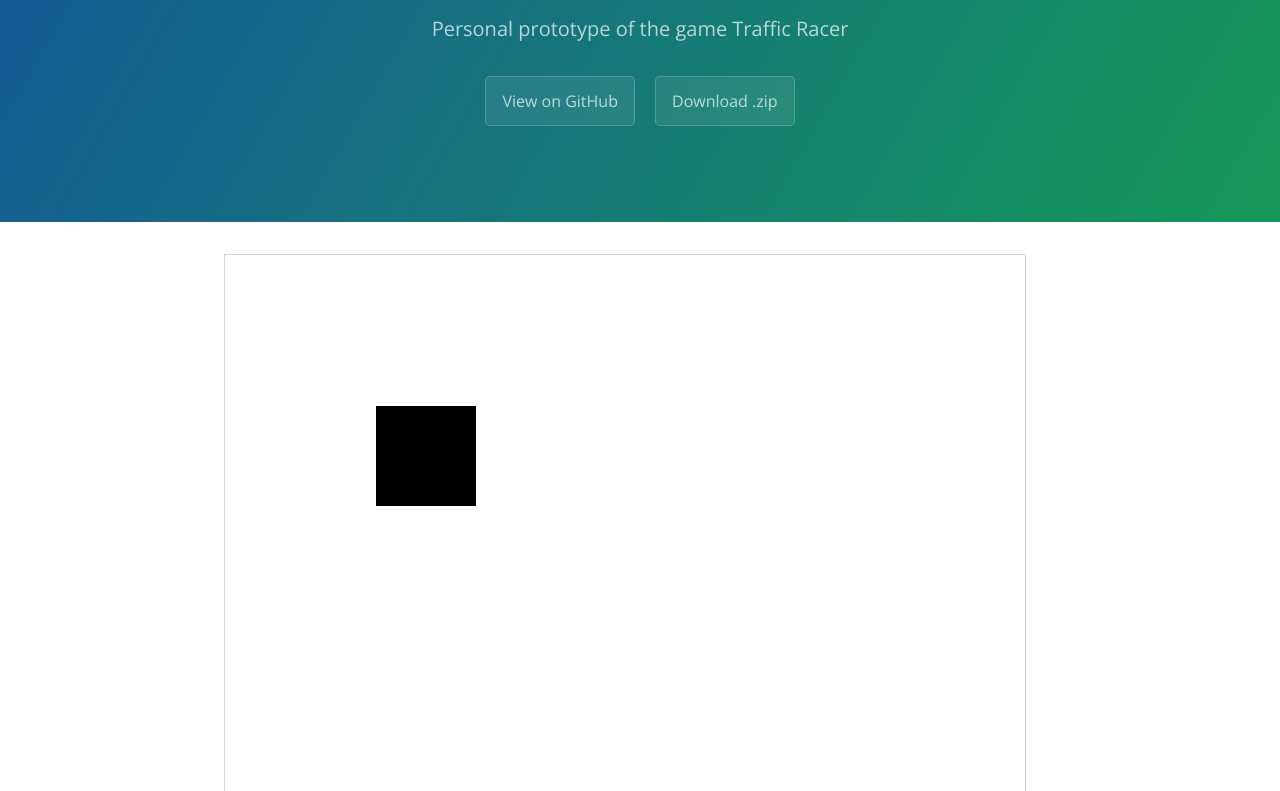
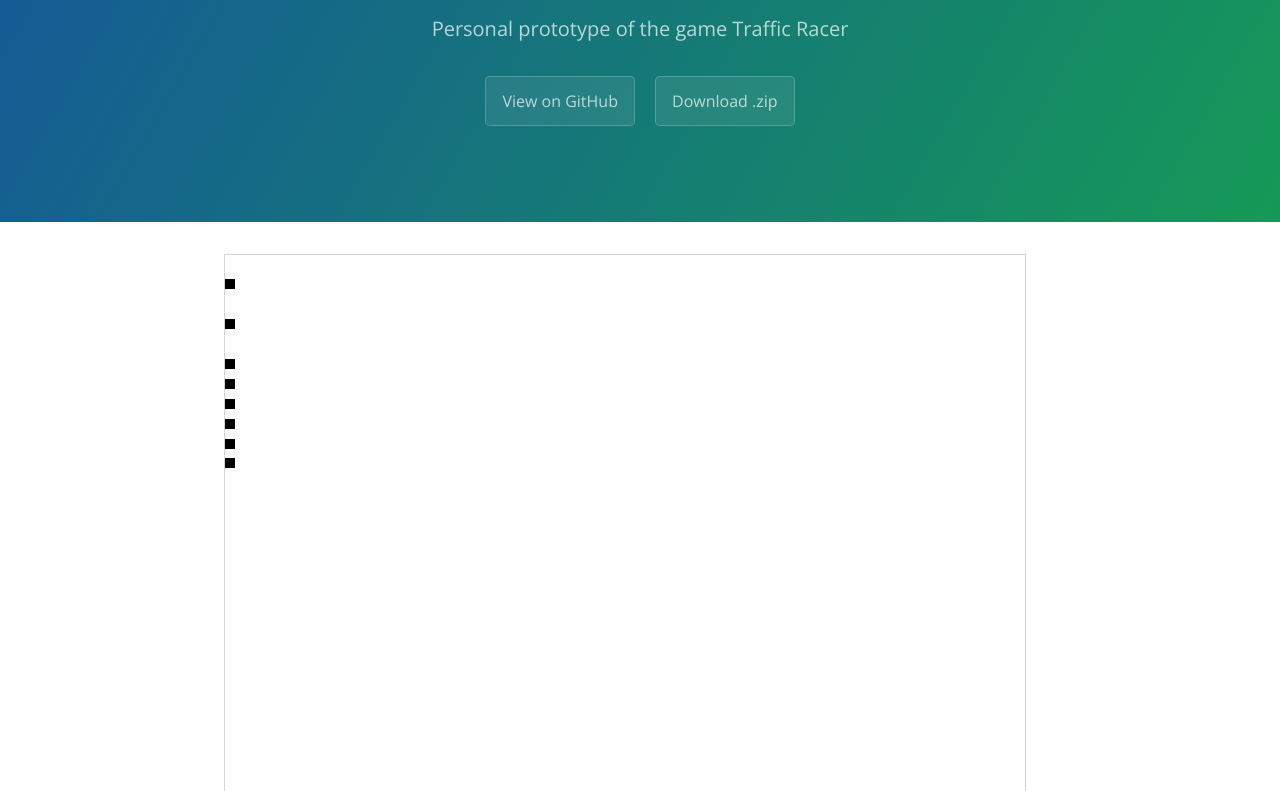
Before and after one commit to brenovieira/TrafficRacer, a plain HTML site: page index.html in a window 1280 px wide. Shown: the part 161-952 px from the top of the page. Drawn offline with nearby package versions, Linux system fonts and the light colour scheme.

Commit message:
Add basic logic to add entities (cars) and player car

```diff
--- /dev/null
+++ b/entity.js
@@ -0,0 +1,65 @@
+(function () {
+  'use strict';
+
+  function Entity(x, y, width, height, color) {
+    this.index = Entity.instances++;
+    this.x = x;
+    this.y = y;
+    this.width = width;
+    this.height = height;
+    this.color = color;
+  }
+
+  Entity.prototype.move = function (canvasWidth, canvasHeight) {
+    this.x += this.speedX;
+    this.y += this.speedY;
+  };
+
+  Entity.prototype.draw = function (ctx) {
+    ctx.fillStyle = this.color;
+    ctx.fillRect(this.x, this.y, this.width, this.height);
+  };
+
+  Entity.prototype.crashWith = function (other) {
+    if (!(other instanceof Entity))
+      throw Error('Argument must be an Entity');
+
+    var myPosition = this.getPosition();
+    var otherPosition = other.getPosition();
+
+    return (myPosition.bottom > otherPosition.top)
+      && (myPosition.top < otherPosition.bottom)
+      && (myPosition.right > otherPosition.left)
+      && (myPosition.left < otherPosition.right);
+  };
+
+  Entity.prototype.getPosition = function () {
+    return {
+      left: this.x,
+      right: this.x + this.width,
+      top: this.y,
+      bottom: this.y + this.height
+    };
+  };
+
+  Entity.prototype.crashAction = function () {
+    this.emitEvent('stop');
+  };
+
+  Entity.prototype.emitEvent = function (eventName, details) {
+    var event = new Event(eventName, details);
+    document.dispatchEvent(event);
+  };
+
+  Entity.prototype.isGone = function (width, height) {
+    return (this.x < 0 || this.x > width)
+      && (this.y < 0  || this.y > height);
+  };
+
+  // static properties
+  Entity.instances = 0;
+  Entity.prototype.speedX = 0;
+  Entity.prototype.speedY = 1;
+
+  window.Entity = Entity;
+})();
--- a/game.js
+++ b/game.js
@@ -1,45 +1,85 @@
-var Game = {};
+(function (Entity, Player) {
+  'use strict';
 
-Game.fps = 30;
+  var Game = {};
 
+  Game.fps = 30;
+  Game.canvas = document.getElementById("canvas");
+  Game.context = Game.canvas.getContext("2d");
 
-Game.initialize = function() {
-  this.entities = [];
-  this.context = document.getElementById("canvas").getContext("2d");
+  Game.clear = function () {
+    this.context.clearRect(0, 0, this.canvas.width, this.canvas.height);
+  };
 
-  // =====
-  // Example
-  this.rect_x = 0
-  this.rect_y = 0
-  // =====
-};
+  Game.initialize = function () {
+    this.entities = [];
+    this.frame = 0;
+    this.numberOfFramesToCreateEntities = 20;
+    this.numberOfFramesToIncreaseSpeed = 100;
+    this.running = true;
 
+    // Player is the first Entity
+    this.entities.push(new Player(0, this.canvas.height - 15, 10, 10, 'red'));
+  };
 
-Game.draw = function() {
-  this.context.clearRect(0, 0, 800, 600);
+  Game.draw = function () {
+    this.clear();
 
-  // Your code goes here
+    for (var i = 0; i < this.entities.length; i++) {
+      this.entities[i].draw(this.context);
+    }
+  };
 
-  // =====
-  // Example
-  this.context.fillRect(this.rect_x, this.rect_y, 100, 100)
-  //=====
-};
+  Game.update = function () {
+    if (!this.running) return;
 
+    var i;
+    for (i = 1; i < this.entities.length; i++) {
+      if (this.entities[i].crashWith(this.entities[0])) {
+        this.entities[i].crashAction();
+      }
+    }
 
-Game.update = function() {
-  // Your code goes here
+    this.frame++;
+    if (this.shouldCreateNewEntities()) {
+      this.createNewEntities();
+    }
 
-  // =====
-  // Example
-  this.rect_x += 1
-  if (this.rect_x >= 800) {
-    this.rect_x = -100
-  }
+    if (this.shouldIncreaseSpeed()) {
+      this.increaseSpeed();
+    }
 
-  this.rect_y += 1
-  if (this.rect_y >= 600) {
-    this.rect_y = -100
-  }
-  // =====
-};
+    for (i = 0; i < this.entities.length; i++) {
+      this.entities[i].move(this.canvas.width, this.canvas.height);
+    }
+  };
+
+  Game.shouldCreateNewEntities = function () {
+    return (this.frame === 1)
+      || ((this.frame / this.numberOfFramesToCreateEntities) % 1 === 0);
+  };
+
+  Game.createNewEntities = function () {
+    this.entities.push(new Entity(0, 0, 10, 10, 'black'));
+  };
+
+  Game.shouldIncreaseSpeed = function () {
+    return ((this.frame / this.numberOfFramesToIncreaseSpeed) % 1 === 0);
+  };
+
+  Game.increaseSpeed = function () {
+    Entity.prototype.speedY += 1;
+  };
+
+  Game.stop = function (e) {
+    this.running = false;
+  };
+
+  // add listeners to document instead of window, because events hit document first.
+  // instead of giving entities a reference to Game,
+  // en Entity communicate with Game through en event,
+  // as Game already has reference to the entities
+  document.addEventListener('stop', Game.stop.bind(Game), false);
+
+  window.Game = Game;
+})(window.Entity, window.Player);
--- a/index.html
+++ b/index.html
@@ -16,11 +16,15 @@
     <h1 class="project-name">Traffic Racer</h1>
     <h2 class="project-tagline">Personal prototype of the game Traffic Racer</h2>
     <a href="https://github.com/brenovieira/TrafficRacer" class="btn">View on GitHub</a>
-    <a href="https://github.com/brenovieira/TrafficRacer/zipball/master" class="btn">Download .zip</a>
+    <a href="https://github.com/brenovieira/TrafficRacer/zipball/gh-pages" class="btn">Download .zip</a>
   </section>
 
   <section class="main-content">
-    <canvas id="canvas" width="800" height="600" style="border:1px solid #d3d3d3;"> Your browser does not support the HTML5 canvas tag.</canvas>
+    <canvas id="canvas" width="800" height="600" style="border:1px solid #d3d3d3;">
+      Your browser does not support the HTML5 canvas tag.
+    </canvas>
+    <script src="entity.js"></script>
+    <script src="player.js"></script>
     <script src="game.js"></script>
 
     <script>
@@ -29,7 +33,6 @@
       Game.run = (function () {
         var loops = 0,
           skipTicks = 1000 / Game.fps,
-          maxFrameSkip = 10,
           nextGameTick = (new Date).getTime();
 
         return function () {
@@ -65,7 +68,7 @@
           };
         } else {
           onEachFrame = function (cb) {
-            setInterval(cb, 1000 / 60);
+            setInterval(cb, 1000 / Game.fps);
           }
         }
 
@@ -83,7 +86,6 @@
 
   </section>
 
-
 </body>
 
 </html>
--- /dev/null
+++ b/player.js
@@ -0,0 +1,44 @@
+(function (Entity) {
+  'use strict';
+
+  var LEFT_KEY_CODE = 37,
+    RIGHT_KEY_CODE = 39;
+
+  function Player(x, y, width, height, color) {
+    Entity.call(this, x, y, width, height, color);
+
+    this.speedX = 0;
+    this.speedY = 0;
+
+    document.addEventListener('keydown', keyDownHandler.bind(this), false);
+    document.addEventListener('keyup', keyUpHandler.bind(this), false);
+  }
+
+  Player.prototype.move = function (canvasWidth, canvasHeight) {
+
+    this.x += this.speedX;
+    this.y += this.speedY;
+  };
+
+  function keyDownHandler(e) {
+    if (e.keyCode == LEFT_KEY_CODE) {
+      this.speedX = -1;
+    } else if (e.keyCode == RIGHT_KEY_CODE) {
+      this.speedX = 1;
+    }
+  };
+
+  function keyUpHandler(e) {
+    if (e.keyCode == LEFT_KEY_CODE) {
+      this.speedX = 0;
+    } else if (e.keyCode == RIGHT_KEY_CODE) {
+      this.speedX = 0;
+    }
+  };
+
+  Player.prototype = Object.create(Entity.prototype);
+  Player.prototype.constructor = Player;
+  Player.prototype.parent = Entity.prototype;
+
+  window.Player = Player;
+})(window.Entity);
```
